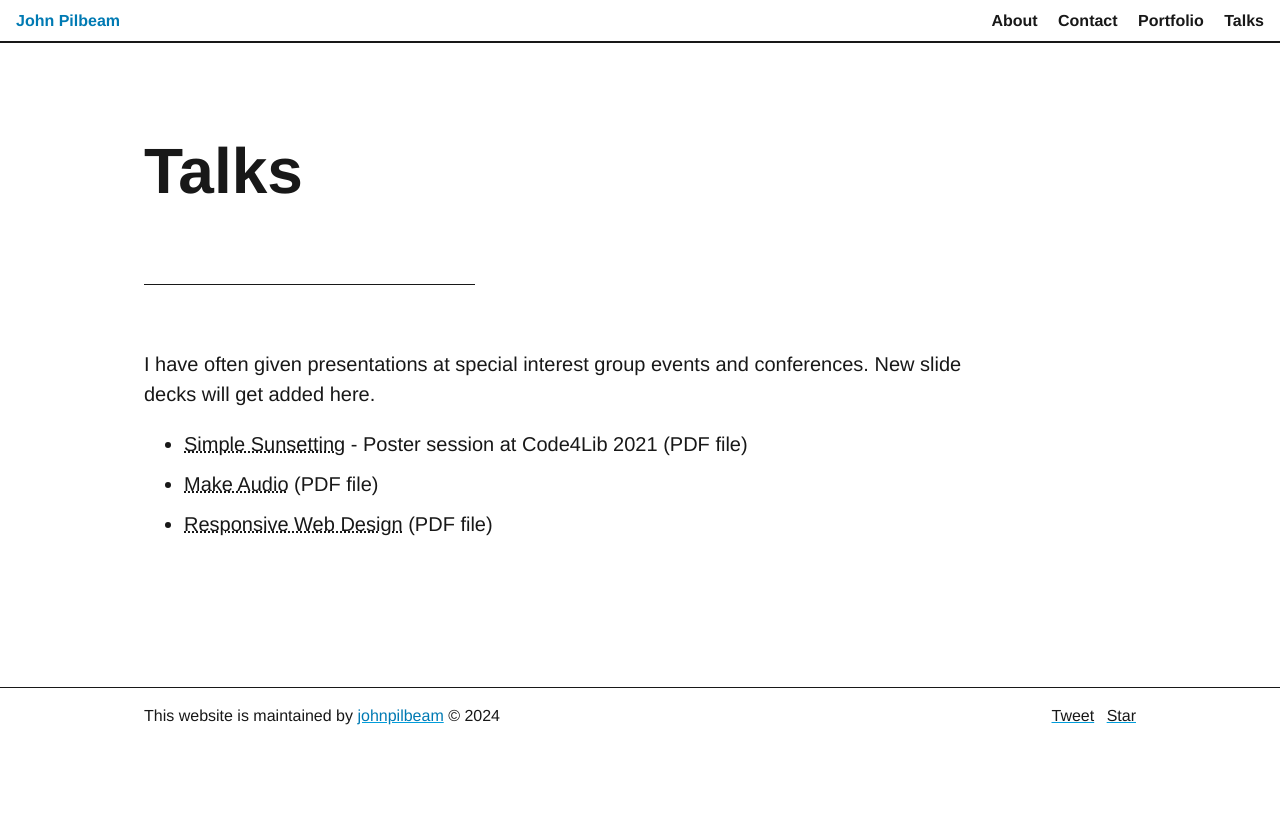
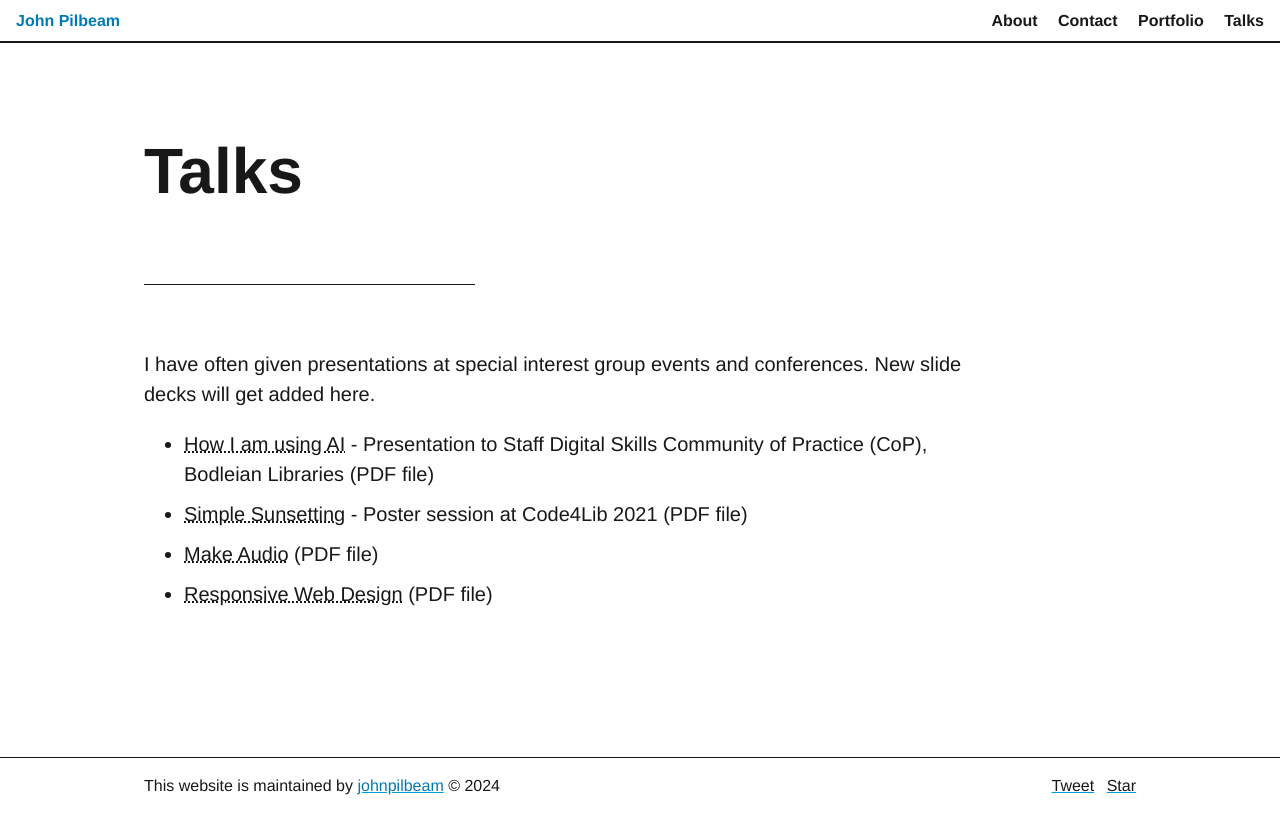
Before and after one commit to johnpilbeam/johnpilbeam.com, a Jekyll site: the page built from talks.markdown, in a window 1280 px wide. Shown: the top 834 px of the page. Built offline with Jekyll 4.4.1, drawn with Linux system fonts in a browser that asks for light colours; comment, search, counter and statistics services are not loaded.

Commit message:
Added AI talk and reorganised assets folder
Added the AI talk to the Talks page. Reorganised the assets folder to more logically store PDF and other binary files (e.g. office documents).

```diff
--- a/talks.markdown
+++ b/talks.markdown
@@ -6,6 +6,7 @@ permalink: /talks/
 
 I have often given presentations at special interest group events and conferences. New slide decks will get added here.
 
-- [Simple Sunsetting](/assets/img/code4lib-2021-poster.pdf) - Poster session at Code4Lib 2021 (PDF file)
+- [How I am using AI](/assets/doc/how-i-am-using-ai.pdf) - Presentation to Staff Digital Skills Community of Practice (CoP), Bodleian Libraries<!-- 2nd July 2024 --> (PDF file)
+- [Simple Sunsetting](/assets/doc/code4lib-2021-poster.pdf) - Poster session at Code4Lib 2021 (PDF file)
 - [Make Audio](http://users.ox.ac.uk/~qehs0413/talks/Make-Audio-2009-05-18.pdf)<!-- - 18th May 2010 --> (PDF file)
 - [Responsive Web Design](http://users.ox.ac.uk/~qehs0413/talks/responsive-web-2013-04-11.pdf)<!-- - 11th April 2013 --> (PDF file)
```
Also changed, not shown: 3 other files.
